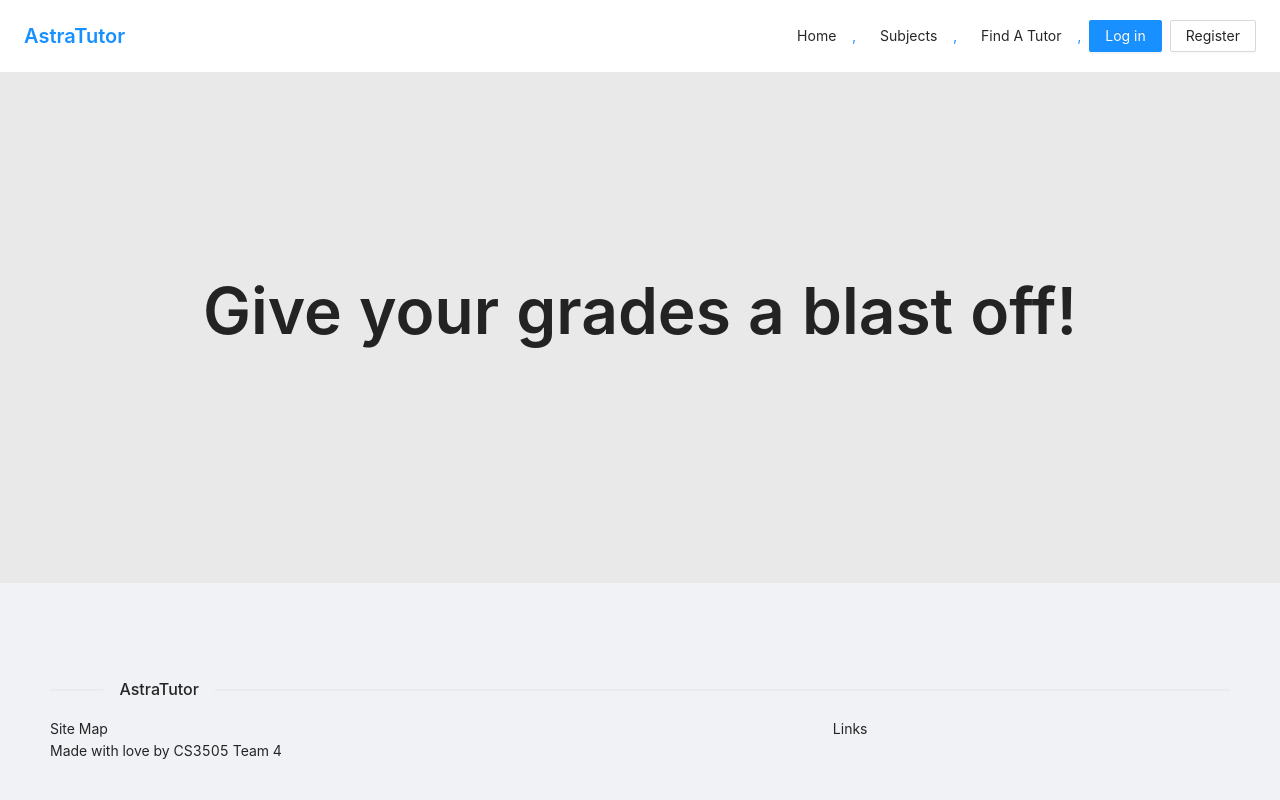
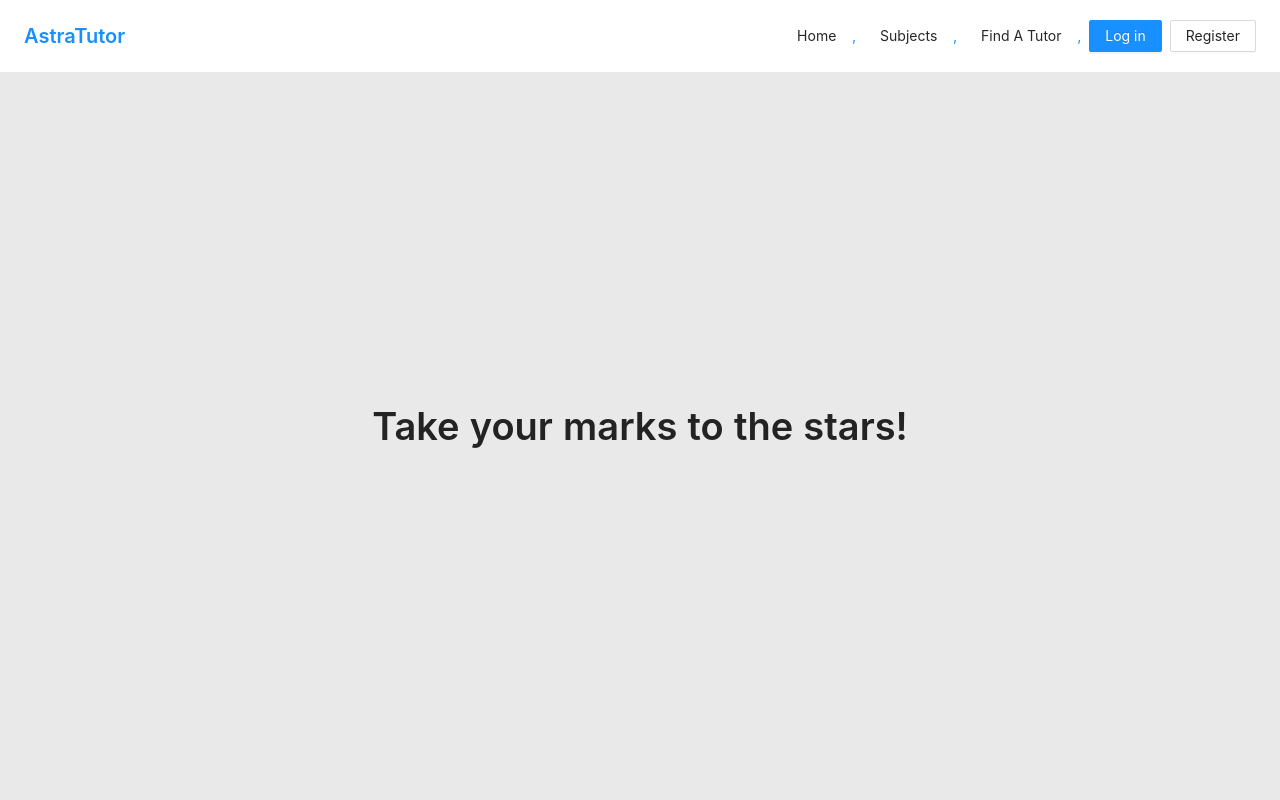
Before and after one commit to cs3305-team-4/astratutor, a React (Create React App) app in the folder ui/: page / in a window 1280 px wide. Shown: the top 800 px of the page. Built offline with nearby package versions, Linux system fonts and the light colour scheme; no server answers.

Commit message:
made landing use grid rather than text-align

```diff
--- a/ui/src/views/Landing.tsx
+++ b/ui/src/views/Landing.tsx
@@ -4,20 +4,15 @@ import styled from 'styled-components';
 
 import {
   Typography,
-  Layout
+  Layout,
+  Row,
+  Col
 } from "antd";
 
-const { Title, Paragraph, Text, Link } = Typography;
-const { Header, Footer, Sider, Content } = Layout;
+const { Title, Paragraph, Text, Link } = Typography
+const { Header, Footer, Sider, Content } = Layout
 
 const Hero = styled(Content)`
-  padding: 25vh 0;
-  text-align: center;
-
-  h1 {
-    font-size: 4rem;
-  }
-
   background-color: rgba(233,233,233);
 `
 
@@ -25,11 +20,19 @@ export default function Landing() {
   return (
     <Layout>
       <Hero>
-        <Typography>
-          <h1>
-            Give your grades a blast off!
-          </h1>
-        </Typography>
+        <Row
+          style={{height: "calc(100vh - 72px)"}}
+          align="middle"
+          justify="center"
+        >
+          <Col>
+            <Typography>
+              <Title level={1}>
+                Take your marks to the stars!
+              </Title>
+            </Typography>
+          </Col>
+        </Row>
       </Hero>
     </Layout>
   )
```
